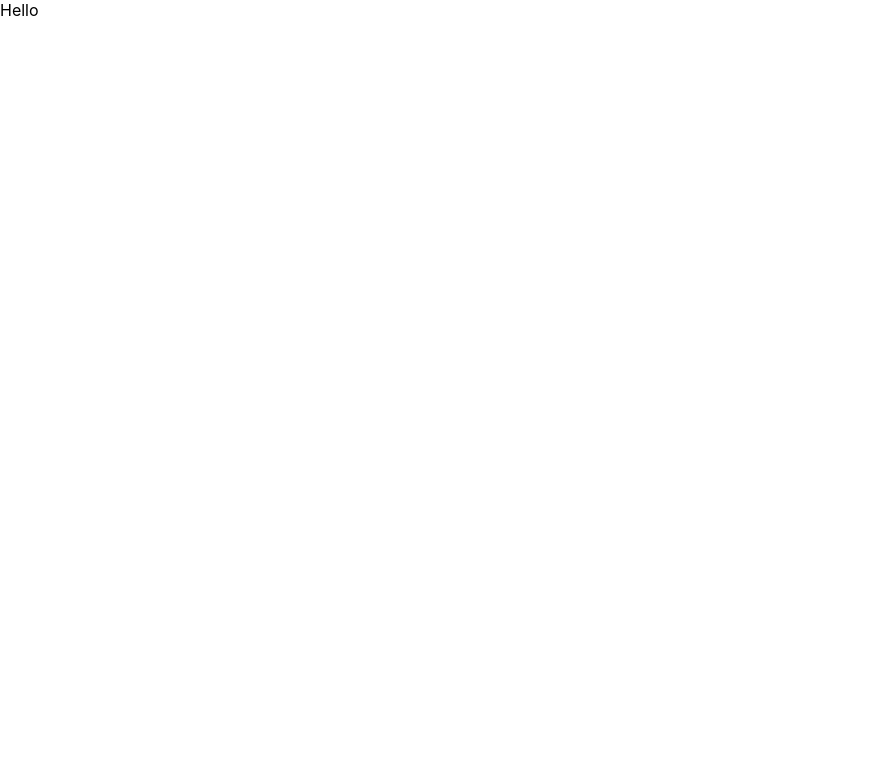
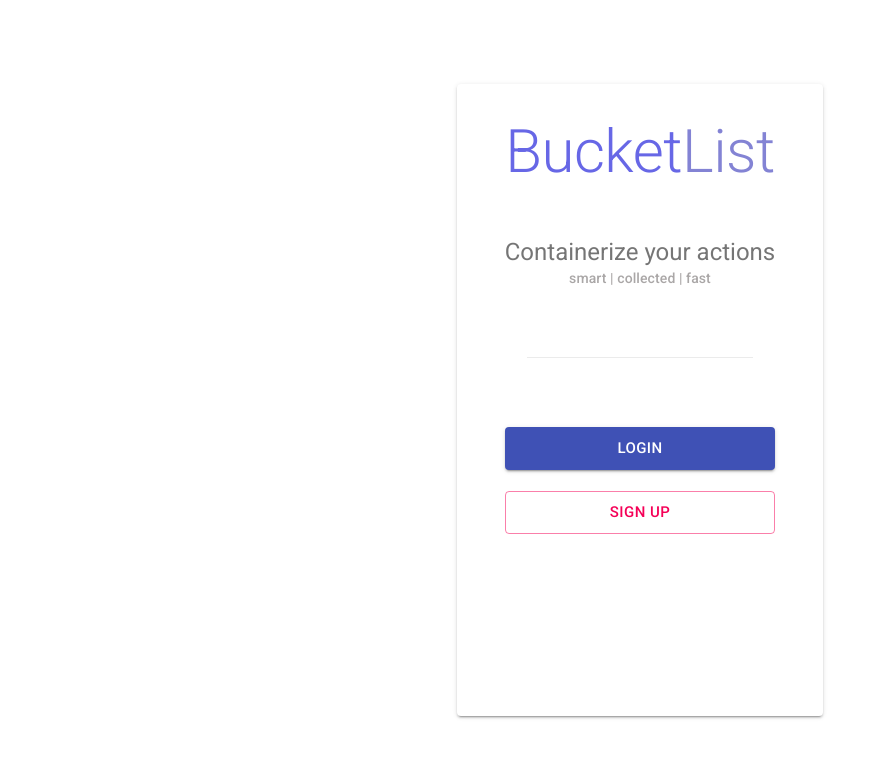
Before and after one commit to cziem/bucketlist, a React (Create React App) app in the folder client/: page / in a window 1280 px wide. Shown: the top 758 px of the page, without its empty margins (0-886 px from the left). Built offline with nearby package versions, Linux system fonts and the light colour scheme.

Commit message:
Welcome page finished

```diff
--- a/client/package.json
+++ b/client/package.json
@@ -3,6 +3,8 @@
 	"version": "0.1.0",
 	"private": true,
 	"dependencies": {
+		"@material-ui/core": "4.1.3",
+		"@material-ui/icons": "4.2.1",
 		"react": "^16.8.6",
 		"react-dom": "^16.8.6",
 		"react-router-dom": "5.0.1",
--- a/client/public/index.html
+++ b/client/public/index.html
@@ -5,20 +5,11 @@
 		<link rel="shortcut icon" href="%PUBLIC_URL%/favicon.ico" />
 		<meta name="viewport" content="width=device-width, initial-scale=1" />
 		<meta name="theme-color" content="#000000" />
-		<!--
-      manifest.json provides metadata used when your web app is installed on a
-      user's mobile device or desktop. See https://developers.google.com/web/fundamentals/web-app-manifest/
-    -->
 		<link rel="manifest" href="%PUBLIC_URL%/manifest.json" />
-		<!--
-      Notice the use of %PUBLIC_URL% in the tags above.
-      It will be replaced with the URL of the `public` folder during the build.
-      Only files inside the `public` folder can be referenced from the HTML.
-
-      Unlike "/favicon.ico" or "favicon.ico", "%PUBLIC_URL%/favicon.ico" will
-      work correctly both with client-side routing and a non-root public URL.
-      Learn how to configure a non-root public URL by running `npm run build`.
-    -->
+		<link
+			rel="stylesheet"
+			href="https://fonts.googleapis.com/css?family=Roboto:300,400,500,700&display=swap"
+		/>
 		<title>BucketList | Create and manage actions smartly</title>
 	</head>
 	<body>
--- a/client/src/App.js
+++ b/client/src/components/App.js
@@ -1,5 +1,5 @@
 import React from 'react';
-import './styles/App.css';
+import '../styles/App.css';
 
 function App() {
   return (
--- a/client/src/index.js
+++ b/client/src/index.js
@@ -1,7 +1,7 @@
 import React from 'react';
 import ReactDOM from 'react-dom';
 import './styles/index.css';
-import App from './App';
+import App from './components/App';
 import Routes from './routes/routes'
 import * as serviceWorker from './serviceWorker';
 
--- a/client/src/views/welcome.jsx
+++ b/client/src/views/welcome.jsx
@@ -1,9 +1,96 @@
 import React from 'react';
+import { makeStyles } from '@material-ui/core/styles';
+import { Grid, Paper, Typography, Button, Divider } from '@material-ui/core/';
 
-const Welcome = () => (
-	<React.Fragment>
-		<div>Hello</div>
-	</React.Fragment>
-);
+const Welcome = () => {
+	const classes = useStyles();
+
+	return (
+		<div className={classes.root}>
+			<Grid container>
+				<Grid item xs={12} className={classes.main}>
+					<Paper className={classes.paper} elevation="2">
+						<Typography variant="h2" className={classes.title}>
+							<span style={{ color: '#6767e6' }}>Bucket</span>
+							<span style={{ color: '#8383d4' }}>List</span>
+						</Typography>
+
+						<div className={classes.leadText}>
+							<Typography variant="h5" className={classes.lead}>
+								Containerize your actions
+							</Typography>
+							<Typography variant="subtitle2" className={classes.subTitle}>
+								smart | collected | fast{' '}
+							</Typography>
+						</div>
+
+						<Divider light variant="inset" className={classes.divider} />
+
+						<div className={classes.cta}>
+							<Button
+								variant="contained"
+								size="large"
+								color="primary"
+								fullWidth
+							>
+								login
+							</Button>
+							<Button
+								variant="outlined"
+								color="secondary"
+								size="large"
+								fullWidth
+							>
+								sign up
+							</Button>
+						</div>
+					</Paper>
+				</Grid>
+			</Grid>
+		</div>
+	);
+};
+
+/* Styles */
+const useStyles = makeStyles(theme => ({
+	root: {
+		flexGrow: 1
+	},
+	main: {
+		display: 'flex',
+		alignItems: 'center',
+		justifyContent: 'center',
+		width: '85%',
+		height: '100vh'
+	},
+	paper: {
+		padding: theme.spacing(2),
+		textAlign: 'center',
+		color: theme.palette.text.secondary,
+		height: '75%'
+	},
+	title: {
+		padding: '1rem 2rem 2rem'
+	},
+	leadText: {
+		marginTop: '1rem'
+	},
+	subTitle: {
+		color: '#aaa7a7'
+	},
+	cta: {
+		padding: '2rem',
+		// marginTop: '18%',
+		display: 'flex',
+		flexDirection: 'column',
+		justifyContent: 'space-around',
+		alignItems: 'center',
+		height: '8rem'
+	},
+	divider: {
+		margin: '20% auto 8%',
+		width: '68%'
+	}
+}));
 
 export default Welcome;
```
Also changed, not shown: 1 other file (tests, documents, lock files or other folders).
